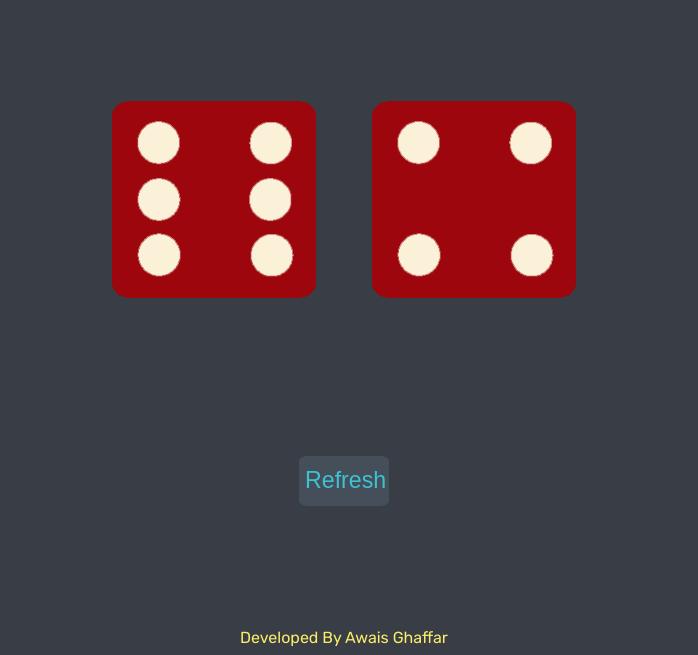
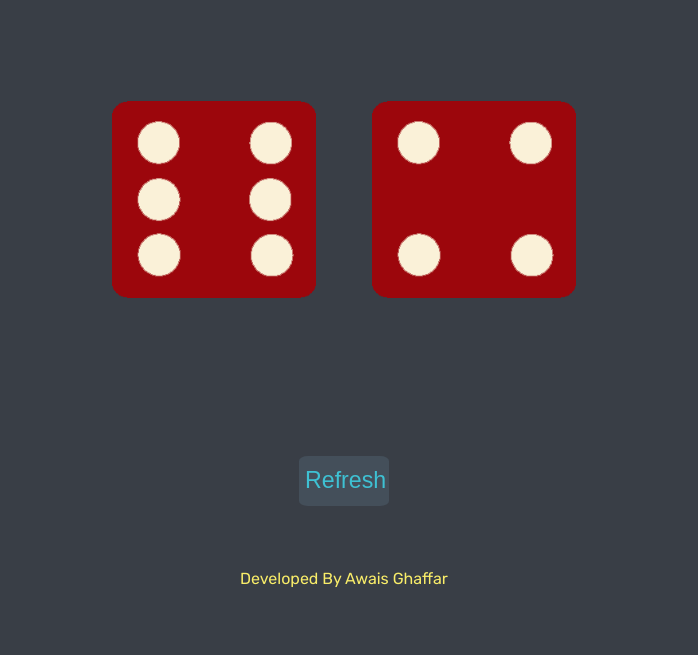
Before and after one commit to awaisgt/Dice-Game_Using_CSS_HTML_JS, a plain HTML site: page index.html in a window 1280 px wide. Shown: the part 265-920 px from the top of the page, without its empty margins (296-994 px from the left). After the commit the page ends 861 px from the top, so only its background shows below. Drawn offline with Linux system fonts and the light colour scheme.

Commit message:
Update styles.css

```diff
--- a/styles.css
+++ b/styles.css
@@ -1,5 +1,5 @@
 .container {
-  height: 100vh;
+  height: 90%;
   width: 70%;
   margin: auto;
   text-align: center;
```
